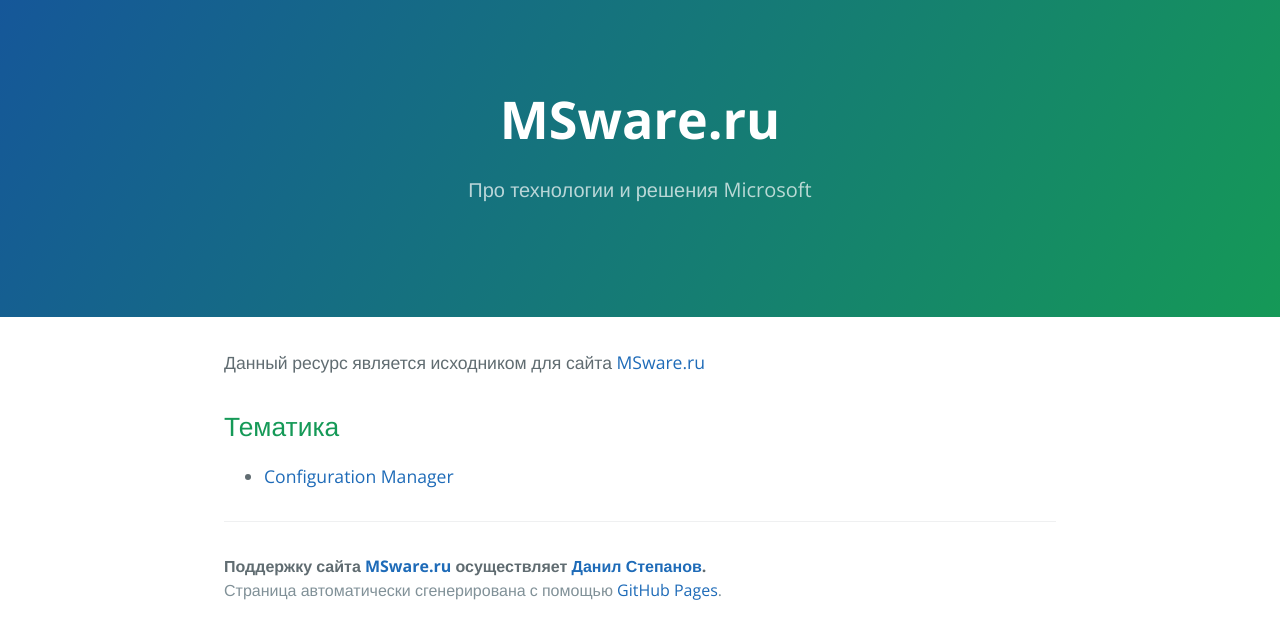
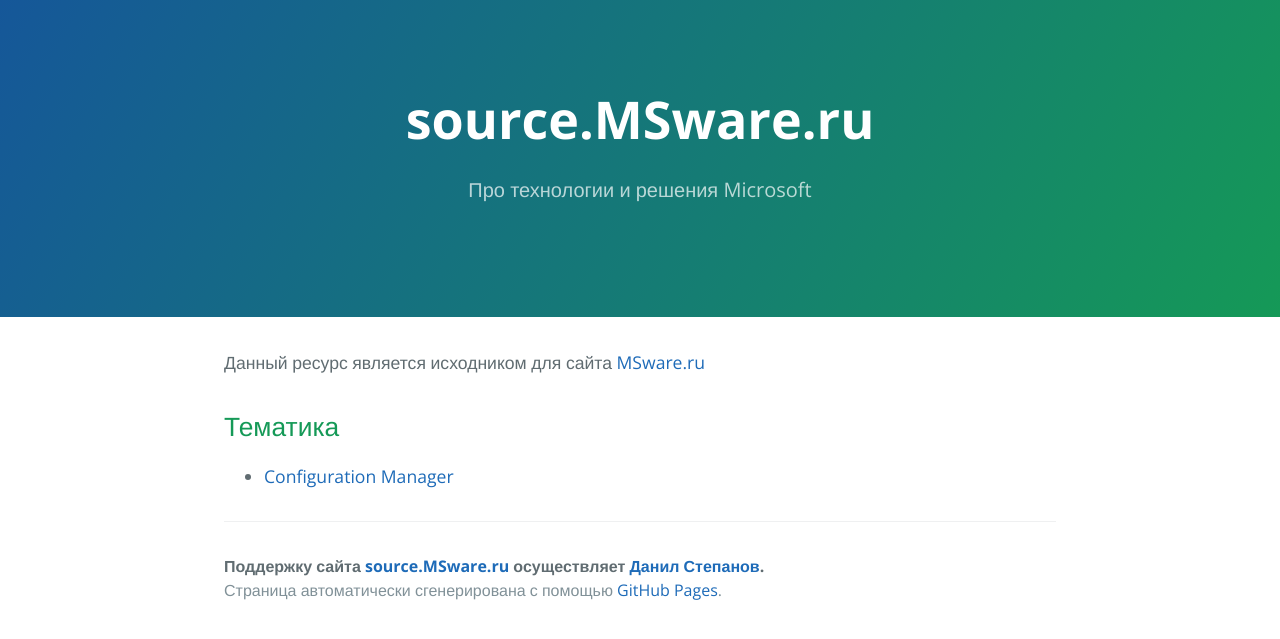
Before and after one commit to dasternd/msware.github.io, a Jekyll site: the page built from README.md, in a window 1280 px wide. Shown: the top 639 px of the page. Built offline with Jekyll 4.4.1, drawn with Linux system fonts in a browser that asks for light colours; our own code applies the rules of GitHub Pages for plain Markdown files.

Commit message:
Update _config.yml

```diff
--- a/_config.yml
+++ b/_config.yml
@@ -1,5 +1,5 @@
 # Setup
-title:        MSware.ru
+title:        source.MSware.ru
 tagline:      Про технологии и решения Microsoft
 
 author:
```
